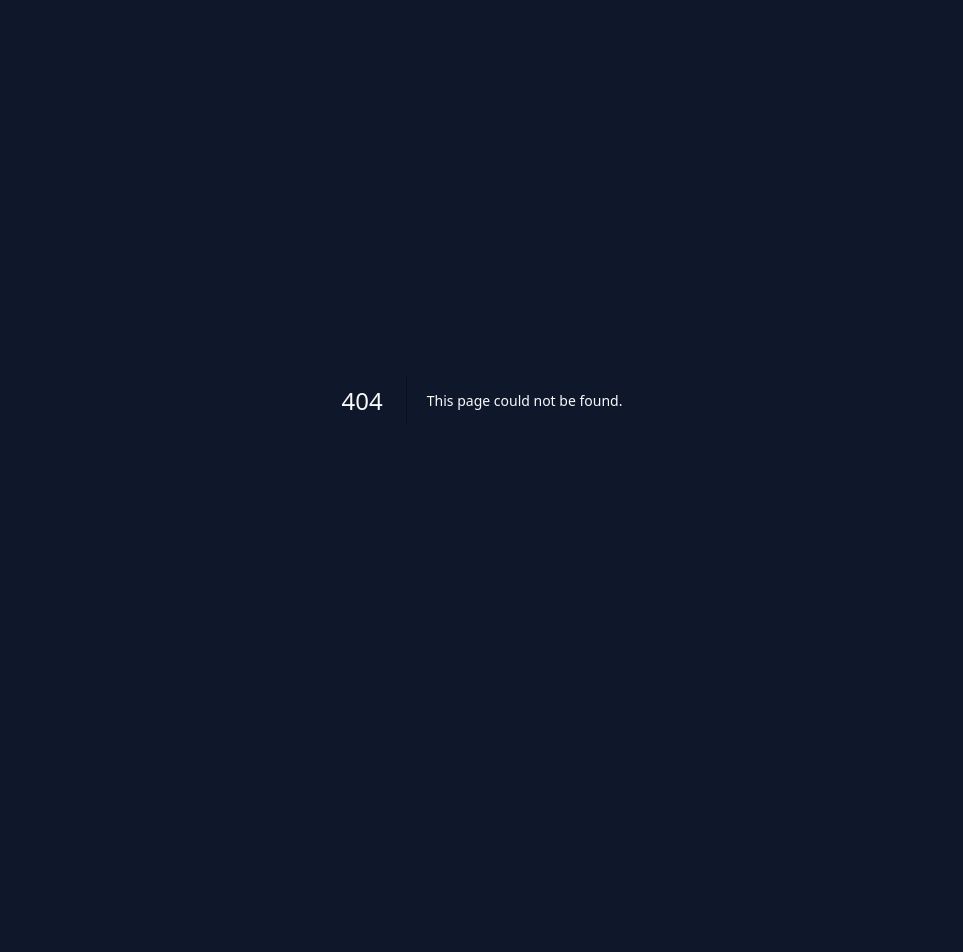
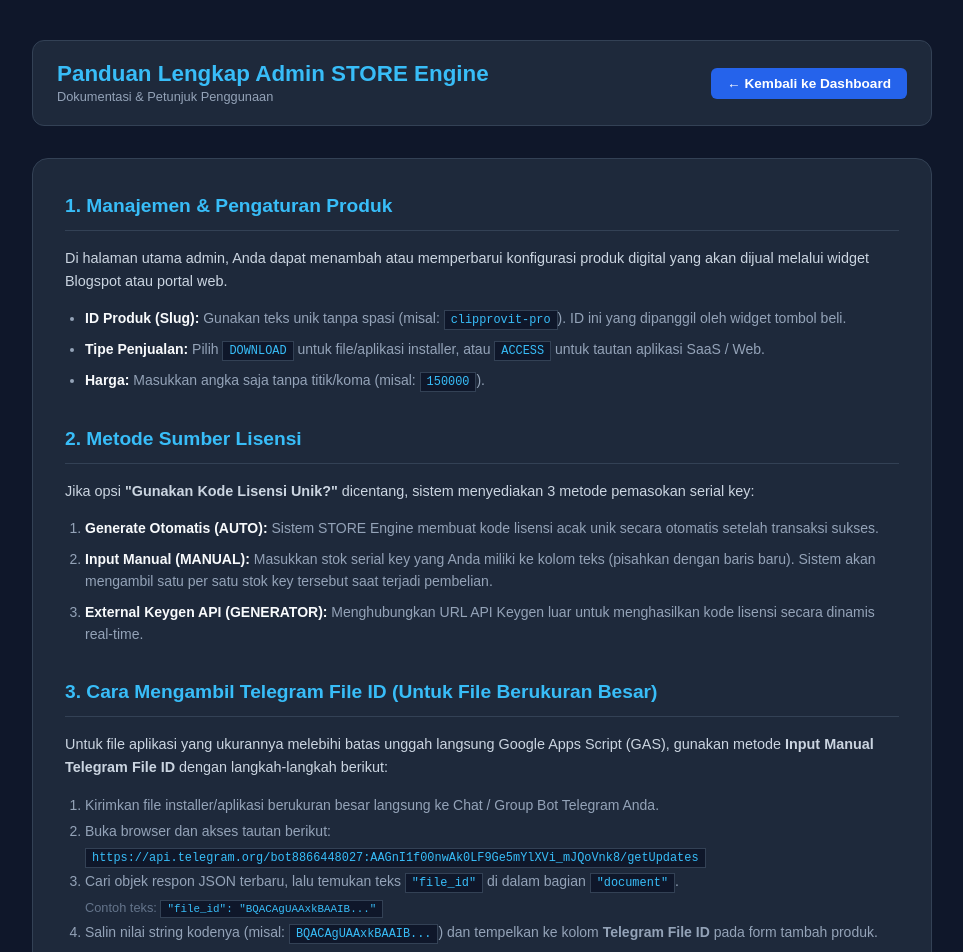
Before and after one commit to buanamedia/store, a Next.js app: page /admin/guide in a window 1280 px wide. Before the commit this address had no page. Shown: the top 952 px of the page, without its empty margins (158-1121 px from the left). Before the commit the page ends 800 px from the top, so only its background shows below. Built offline with nearby package versions, Linux system fonts and the light colour scheme.

Commit message:
Create page.tsx

```diff
--- /dev/null
+++ b/app/admin/guide/page.tsx
@@ -0,0 +1,99 @@
+"use client";
+
+import React from "react";
+import Link from "next/link";
+
+export const dynamic = "force-dynamic";
+
+export default function AdminGuidePage() {
+  return (
+    <div style={{ background: "#0f172a", minHeight: "100vh", color: "#f8fafc", padding: "40px 20px", fontFamily: "sans-serif" }}>
+      <style>{`
+        * { box-sizing: border-box; }
+        code { background: #0f172a; color: #38bdf8; padding: 2px 6px; borderRadius: 4px; font-family: monospace; font-size: 0.85em; border: 1px solid #334155; }
+        a { color: #38bdf8; text-decoration: none; }
+        a:hover { text-decoration: underline; }
+      `}</style>
+
+      <div style={{ maxWidth: "900px", margin: "0 auto" }}>
+        {/* HEADER & NAVIGASI */}
+        <div style={{ display: "flex", justifyContent: "space-between", alignItems: "center", marginBottom: "32px", background: "#1e293b", padding: "20px 24px", borderRadius: "12px", border: "1px solid #334155" }}>
+          <div>
+            <h1 style={{ fontSize: "1.4rem", margin: 0, color: "#38bdf8" }}>Panduan Lengkap Admin STORE Engine</h1>
+            <span style={{ fontSize: "0.8rem", color: "#94a3b8" }}>Dokumentasi & Petunjuk Penggunaan</span>
+          </div>
+          <Link href="/admin" style={{ background: "#2563eb", color: "#fff", padding: "8px 16px", borderRadius: "6px", fontWeight: "bold", fontSize: "0.85rem" }}>
+            ← Kembali ke Dashboard
+          </Link>
+        </div>
+
+        {/* CONTENT BOX */}
+        <div style={{ background: "#1e293b", padding: "32px", borderRadius: "16px", border: "1px solid #334155", lineHeight: "1.6" }}>
+
+          {/* SECTION 1 */}
+          <section style={{ marginBottom: "32px" }}>
+            <h2 style={{ color: "#38bdf8", fontSize: "1.2rem", borderBottom: "1px solid #334155", paddingBottom: "8px", marginTop: 0 }}>
+              1. Manajemen & Pengaturan Produk
+            </h2>
+            <p style={{ color: "#cbd5e1", fontSize: "0.9rem" }}>
+              Di halaman utama admin, Anda dapat menambah atau memperbarui konfigurasi produk digital yang akan dijual melalui widget Blogspot atau portal web.
+            </p>
+            <ul style={{ color: "#94a3b8", fontSize: "0.875rem", paddingLeft: "20px" }}>
+              <li style={{ marginBottom: "8px" }}><strong style={{ color: "#f8fafc" }}>ID Produk (Slug):</strong> Gunakan teks unik tanpa spasi (misal: <code>clipprovit-pro</code>). ID ini yang dipanggil oleh widget tombol beli.</li>
+              <li style={{ marginBottom: "8px" }}><strong style={{ color: "#f8fafc" }}>Tipe Penjualan:</strong> Pilih <code>DOWNLOAD</code> untuk file/aplikasi installer, atau <code>ACCESS</code> untuk tautan aplikasi SaaS / Web.</li>
+              <li style={{ marginBottom: "8px" }}><strong style={{ color: "#f8fafc" }}>Harga:</strong> Masukkan angka saja tanpa titik/koma (misal: <code>150000</code>).</li>
+            </ul>
+          </section>
+
+          {/* SECTION 2 */}
+          <section style={{ marginBottom: "32px" }}>
+            <h2 style={{ color: "#38bdf8", fontSize: "1.2rem", borderBottom: "1px solid #334155", paddingBottom: "8px" }}>
+              2. Metode Sumber Lisensi
+            </h2>
+            <p style={{ color: "#cbd5e1", fontSize: "0.9rem" }}>
+              Jika opsi <strong>"Gunakan Kode Lisensi Unik?"</strong> dicentang, sistem menyediakan 3 metode pemasokan serial key:
+            </p>
+            <ol style={{ color: "#94a3b8", fontSize: "0.875rem", paddingLeft: "20px" }}>
+              <li style={{ marginBottom: "8px" }}><strong style={{ color: "#f8fafc" }}>Generate Otomatis (AUTO):</strong> Sistem STORE Engine membuat kode lisensi acak unik secara otomatis setelah transaksi sukses.</li>
+              <li style={{ marginBottom: "8px" }}><strong style={{ color: "#f8fafc" }}>Input Manual (MANUAL):</strong> Masukkan stok serial key yang Anda miliki ke kolom teks (pisahkan dengan baris baru). Sistem akan mengambil satu per satu stok key tersebut saat terjadi pembelian.</li>
+              <li style={{ marginBottom: "8px" }}><strong style={{ color: "#f8fafc" }}>External Keygen API (GENERATOR):</strong> Menghubungkan URL API Keygen luar untuk menghasilkan kode lisensi secara dinamis real-time.</li>
+            </ol>
+          </section>
+
+          {/* SECTION 3 */}
+          <section style={{ marginBottom: "32px" }}>
+            <h2 style={{ color: "#38bdf8", fontSize: "1.2rem", borderBottom: "1px solid #334155", paddingBottom: "8px" }}>
+              3. Cara Mengambil Telegram File ID (Untuk File Berukuran Besar)
+            </h2>
+            <p style={{ color: "#cbd5e1", fontSize: "0.9rem" }}>
+              Untuk file aplikasi yang ukurannya melebihi batas unggah langsung Google Apps Script (GAS), gunakan metode <strong>Input Manual Telegram File ID</strong> dengan langkah-langkah berikut:
+            </p>
+            <ol style={{ color: "#94a3b8", fontSize: "0.875rem", paddingLeft: "20px", lineHeight: "1.8" }}>
+              <li>Kirimkan file installer/aplikasi berukuran besar langsung ke Chat / Group Bot Telegram Anda.</li>
+              <li>Buka browser dan akses tautan berikut:
+                <br />
+                <code>https://api.telegram.org/bot8866448027:AAGnI1f00nwAk0LF9Ge5mYlXVi_mJQoVnk8/getUpdates</code>
+              </li>
+              <li>Cari objek respon JSON terbaru, lalu temukan teks <code>"file_id"</code> di dalam bagian <code>"document"</code>.
+                <br />
+                <span style={{ fontSize: "0.8rem", color: "#64748b" }}>Contoh teks: <code>"file_id": "BQACAgUAAxkBAAIB..."</code></span>
+              </li>
+              <li>Salin nilai string kodenya (misal: <code>BQACAgUAAxkBAAIB...</code>) dan tempelkan ke kolom <strong>Telegram File ID</strong> pada form tambah produk.</li>
+            </ol>
+          </section>
+
+          {/* SECTION 4 */}
+          <section style={{ marginBottom: "16px" }}>
+            <h2 style={{ color: "#38bdf8", fontSize: "1.2rem", borderBottom: "1px solid #334155", paddingBottom: "8px" }}>
+              4. Memasang Tombol Beli di Blogspot
+            </h2>
+            <p style={{ color: "#cbd5e1", fontSize: "0.9rem" }}>
+              Di daftar produk dashboard admin, klik tombol <strong>📋 Copy Code</strong> pada produk yang diinginkan, lalu tempelkan kode HTML/JavaScript tersebut di postingan atau tata letak (layout) Blogspot Anda.
+            </p>
+          </section>
+
+        </div>
+      </div>
+    </div>
+  );
+}
```
